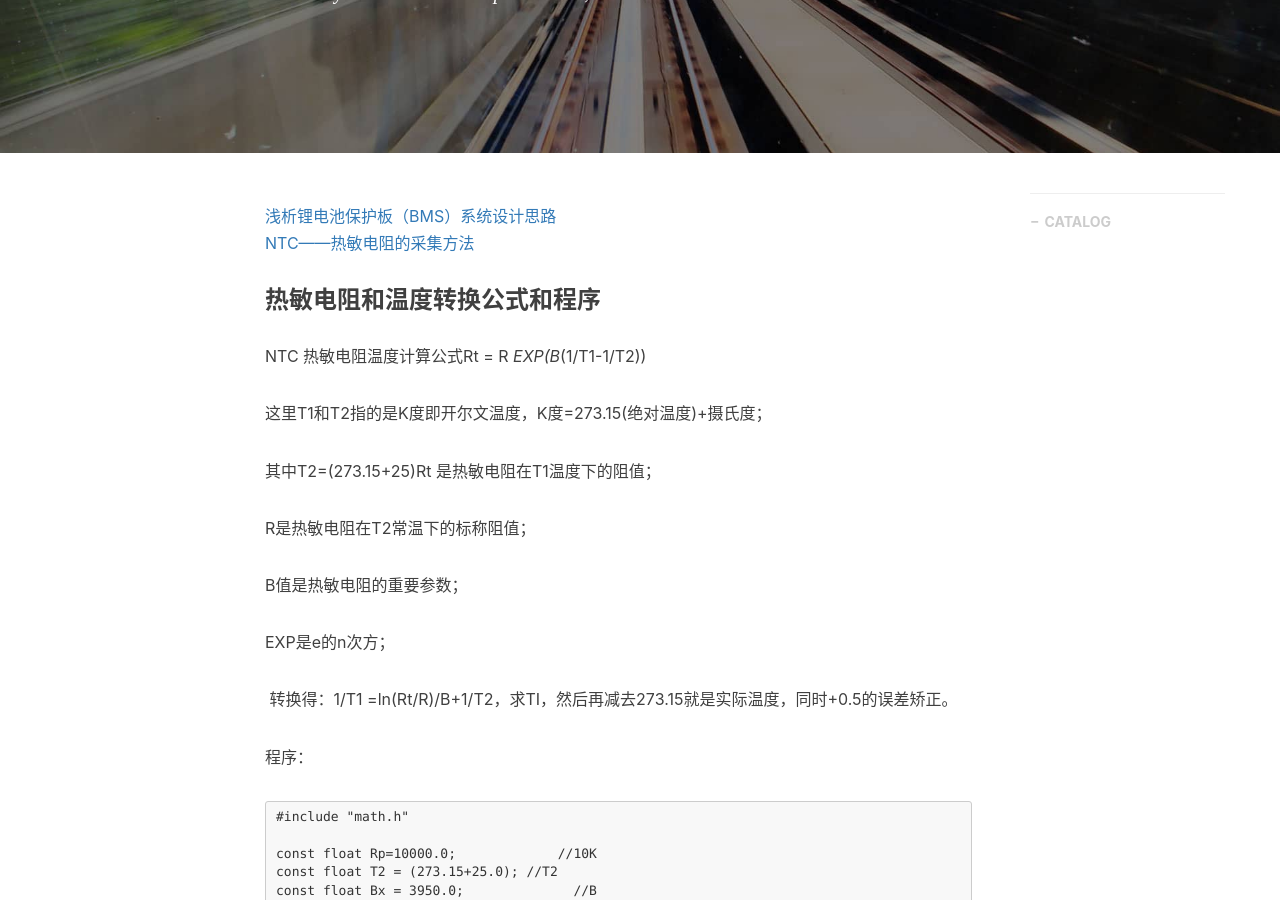
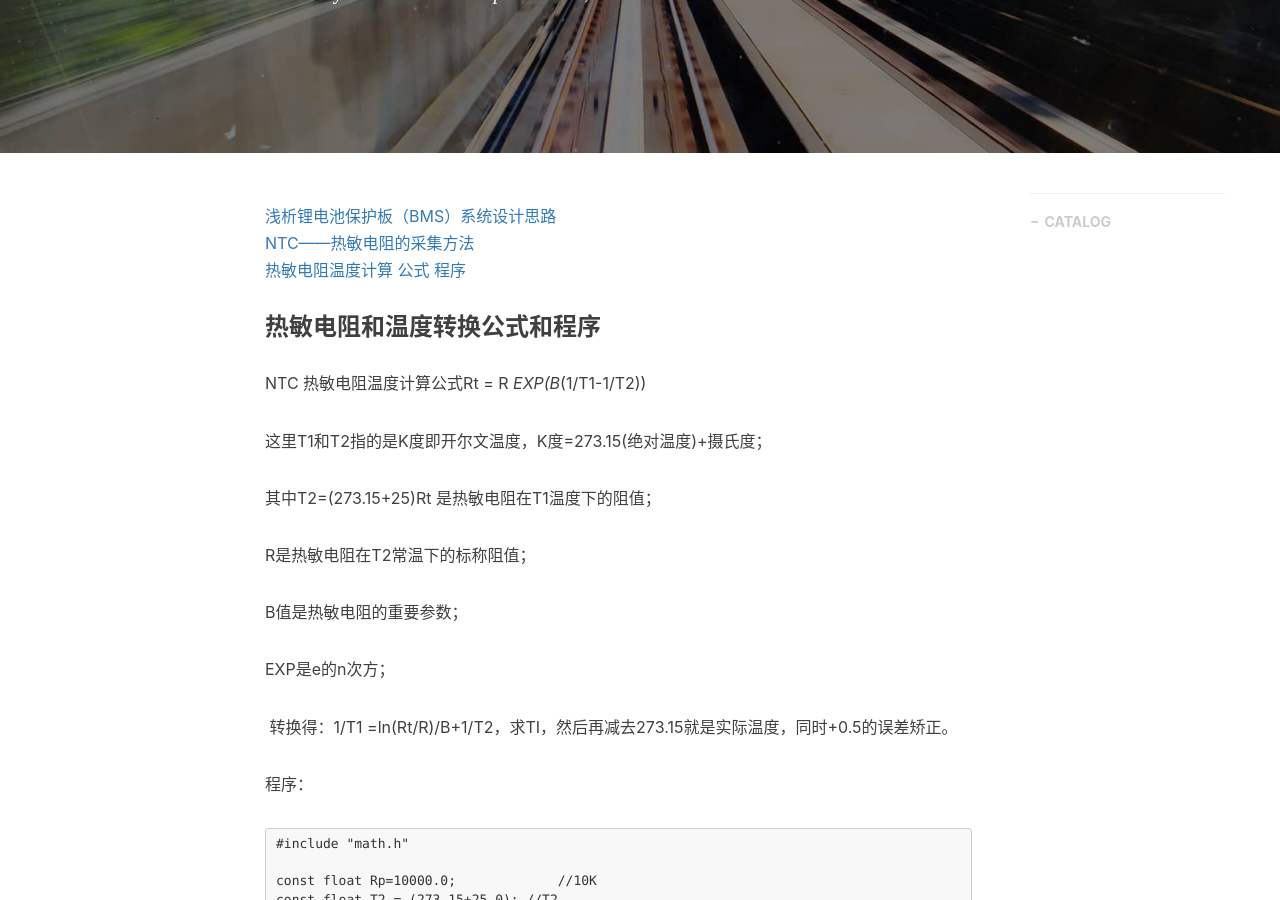
Before and after one commit to gary-robotics/dlward, a Jekyll site: the page built from _posts/2018-09-25-BMS-2018.markdown, in a window 1280 px wide and 900 px high, scrolled down 370 px. Built offline with Jekyll 4.4.1, drawn with Linux system fonts in a browser that asks for light colours; nearby versions of some CDN libraries; comment, search, counter and statistics services are not loaded.

Commit message:
Update 2018-09-25-BMS-2018.markdown

```diff
--- a/_posts/2018-09-25-BMS-2018.markdown
+++ b/_posts/2018-09-25-BMS-2018.markdown
@@ -12,6 +12,7 @@ tags:                               #标签
 
 [浅析锂电池保护板（BMS）系统设计思路](https://www.cnblogs.com/han-bing/p/9045812.html)
 [NTC——热敏电阻的采集方法](https://blog.csdn.net/u014470361/article/details/82315699)
+[热敏电阻温度计算 公式 程序](https://blog.csdn.net/yangyang_1024/article/details/80563522)
 
 ### 热敏电阻和温度转换公式和程序
 
```
